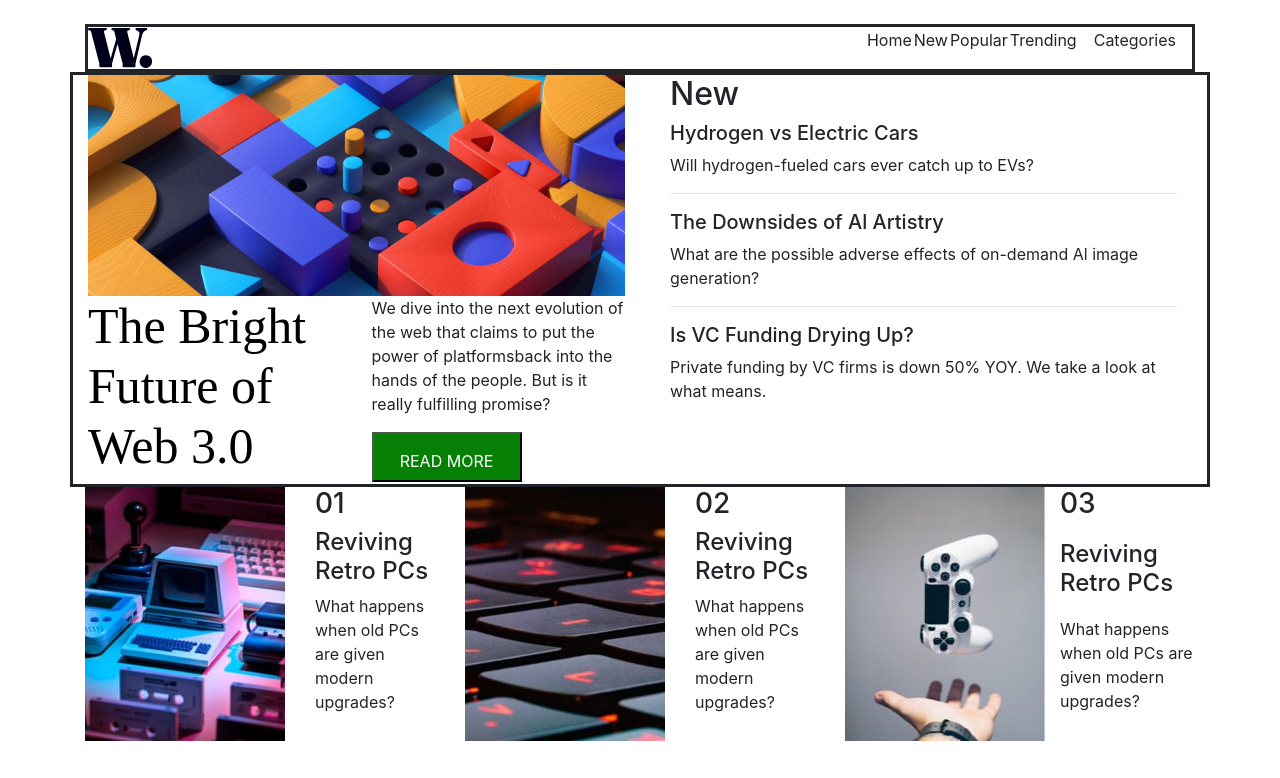
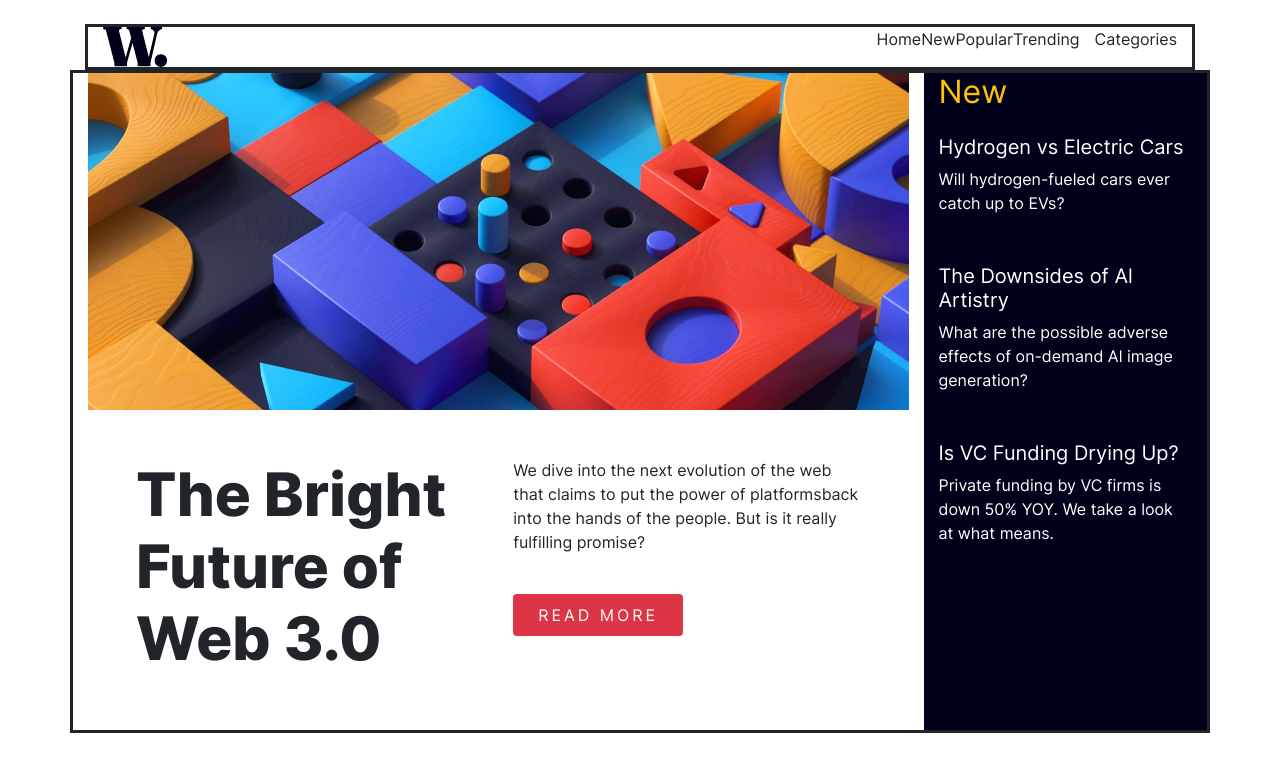
Before and after one commit to JuanCarlosMiranda159/html-y-css-practica-en-clase, a plain HTML site: page clase11/index.html in a window 1280 px wide. Shown: the top 778 px of the page. Drawn offline with nearby package versions, Linux system fonts and the light colour scheme.

Commit message:
implementando mas boostrap

```diff
--- a/clase11/css/estilos.css
+++ b/clase11/css/estilos.css
@@ -1,22 +1,32 @@
-h1{
-    font-size:50px;
-    color: black;
-    font-family: 'Times New Roman', Times, serif;
-    font-weight:25px ;
+.bg-primary
+{
+    background-color: hsl(240,100%,5%)!important;
 
 }
-button{
-    padding: 15px;
-    background-color:rgb(5, 128, 5);
-    width:150px;
-    height:50px;
-    color:white;
+@font-face {
+    font-family:"Inter";
+    src: url(../assets/fonts/static/Inter-Regular.ttf);
+    font-weight:400;
 }
-.contenedordiv
-{
-padding: 10px;
+
+@font-face {
+    font-family:"Inter";
+    src: url(../assets/fonts/static/Inter-Bold.ttf);
+    font-weight:700;
 }
-li{
-    padding: 1px;
-    border:10px;
+
+@font-face {
+    font-family:"Inter";
+    src: url(../assets/fonts/static/Inter-ExtraBold.ttf);
+    font-weight:800;
 }
+body{
+    font-family: "Inter",sans-serif;
+}
+.text-principal{
+    font-weight: 900;
+    font-size: 60px;
+}
+.letter-3{
+    letter-spacing:3px;
+}
--- a/clase11/index.html
+++ b/clase11/index.html
@@ -9,10 +9,10 @@
 </head>
 <body class="container mt-4">
     <nav style="border: solid;" class="d-flex justify-content-between align-items-center">
-        <div>
+        <div class="col-lg-8">
             <img src="./assets/images/logo.svg" alt="">
         </div>
-        <div>
+        <div class="">
             <ul class="d-flex list-unstyled gap-4">
                 <li>Home</li>
                 <li>New</li>
@@ -23,45 +23,45 @@
         </div>
     </nav>
     <section style="border:solid" class="row">
-        <div class="col">
+        <div class="col-lg-9">
+
                          <div>
                          <img width="100%" src="./assets/images/image-web-3-desktop.jpg" alt="">
                         </div>
-            <div class="row">
-                <div class="col">
-                    <h1>The Bright Future of
-                        Web
-                         3.0</h1>
+
+                <div class="row border-red p-5">
+                         <div class="col col-lg-6">
+                            <h1 class="text-principal">The Bright Future of Web 3.0</h1>
                         </div>
-                <div class="col">
-                    <p>We dive into the next evolution of the web that claims to put the power of platformsback into the hands of the people.
+                        <div class="col col-lg-6">
+                        <p class="pb-4">We dive into the next evolution of the web that claims to put the power of platformsback into the hands of the people.
                             But is it really fulfilling promise? </p>
-                     <button>READ MORE</button>
+                        <button class=" btn text-uppercase bg-danger text-white px-4 py-2 letter-3 ">read more</button><!--rounded-->
                         </div>
                 </div>
         </div>
 
-        <div class="col">
-            <div class="col">
-                <h2>New</h2>
+        <div class=" col col-lg-3 bg-primary text-white">
+
+                <h2 class="text-warning pb-3">New</h2>
                 <h5>Hydrogen vs Electric Cars</h5>
-                <p>Will hydrogen-fueled cars ever catch up to EVs?</p>
-            </div>
-            <div class="col">
+                <p class="pb-3">Will hydrogen-fueled cars ever catch up to EVs?</p>
+
+
                 <hr>
                  <h5>The Downsides of Al Artistry</h5>
-                <p>What are the possible adverse effects of on-demand Al image generation?</p>
-            </div>
-            <div class="col">
+                <p class="pb-3">What are the possible adverse effects of on-demand Al image generation?</p>
+
+
                 <hr>
                 <h5>Is VC Funding Drying Up?</h5>
-                <p>Private funding by VC firms is down 50% YOY. We take a look at what means.</p>
-            </div>
+                <pc class="pb-3">Private funding by VC firms is down 50% YOY. We take a look at what means.</p>
+
         </div>
     </section>
-    <section class="">
-        <div class="row ">
-        <div class="row col ">
+    <section class=" my-5">
+            <div class="row">
+                    <div class="col row">
                         <div class="col">
                             <img src="./assets/images/image-retro-pcs.jpg" alt="">
                         </div>
@@ -72,7 +72,7 @@
                         </div>
                     </div>
 
-        <div class="row col">
+                    <div class="  col row">
                             <div class="col">
                                 <img src="./assets/images/image-top-laptops.jpg" alt="">
                             </div>
@@ -83,11 +83,11 @@
                             </div>
                     </div>
 
-        <div class="row col ">
-            <div class="col">
+                    <div class="col row">
+                        <div class="col ">
                             <img src="./assets/images/image-gaming-growth.jpg" alt="">
                         </div>
-            <div class="col row">
+                        <div class="col ">
                             <h3>03</h3>
                             <h4>Reviving Retro PCs</h4>
                             <p>What happens when old PCs are given modern upgrades?</p>
```
Also changed, not shown: clase11/boostrap.html (added, +30 -0 lines), clase11/reto.html (added, +23 -0 lines). Lines whose indentation alone changed are shown as unchanged.
